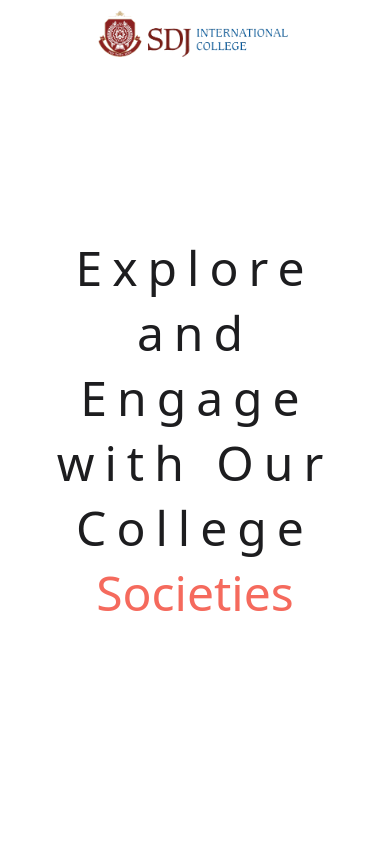
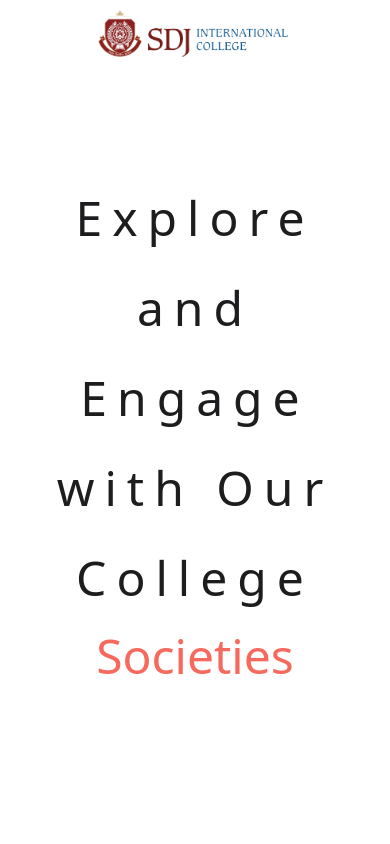
Before and after one commit to saliyavivek/explore-college-societies, a React (Vite) app: page / in a window 390 px wide. Shown: the top 844 px of the page. Built offline with nearby package versions, Linux system fonts and the light colour scheme.

Commit message:
fix: Banner

```diff
--- a/src/App.css
+++ b/src/App.css
@@ -67,7 +67,7 @@
     }
 
     .section {
-        padding-bottom: 40px;
+        padding: 40px 0;
     }
 
     .card-one-heading {
--- a/src/components/Banner/Banner.css
+++ b/src/components/Banner/Banner.css
@@ -43,6 +43,7 @@
         font-size: 48px;
         font-weight: 300;
         margin-bottom: 0;
+        line-height: 90px;
     }
 
     .banner-text .word {
```
